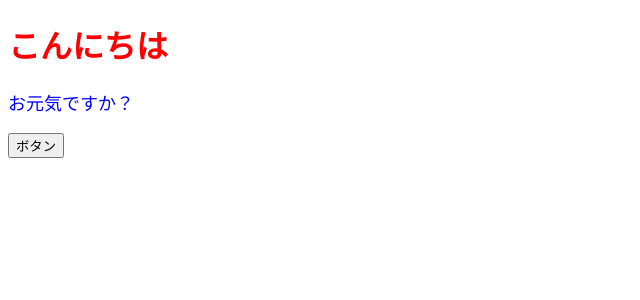
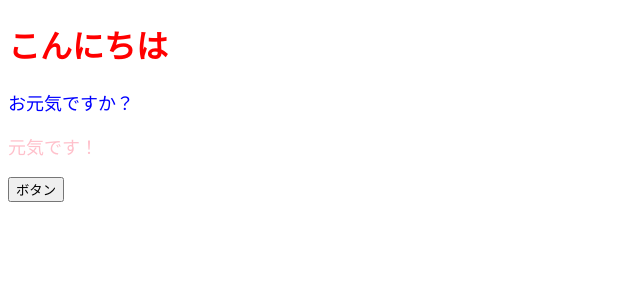
Before and after one commit to r-takahashi-dev/Section6_React, a React (Create React App) app: page / in a window 1280 px wide. Shown: the top 300 px of the page, without its empty margins (0-640 px from the left). Built offline with nearby package versions, Linux system fonts and the light colour scheme.

Commit message:
Update 2 files Section6_46

```diff
--- a/src/App.jsx
+++ b/src/App.jsx
@@ -1,15 +1,13 @@
 import React from 'react';
+import ColorfulMessage from './components/colorfulMessage';
 
 const App = () => {
-  const onClickButton = () => alert();
-  const contentStyle = {
-    color: 'blue',
-    fontSize: '18px'
-  }
+    const onClickButton = () => alert();
     return (
         <>
           <h1 style={{ color: 'red' }}>こんにちは</h1>
-          <p style={contentStyle}>お元気ですか？</p>
+          <ColorfulMessage color='blue'>お元気ですか？</ColorfulMessage>
+          <ColorfulMessage color='pink'>元気です！</ColorfulMessage>
           <button onClick={onClickButton}>ボタン</button>
         </>
     );
--- /dev/null
+++ b/src/components/colorfulMessage.jsx
@@ -0,0 +1,14 @@
+import React from 'react';
+
+const colorfulMessage = (props) => {
+    const {color, children} = props;
+    const contentStyle = {
+      color,
+      fontSize: '18px'
+    };
+    return (
+        <p style={contentStyle}>{children}</p>
+    );
+};
+
+export default colorfulMessage;
```
